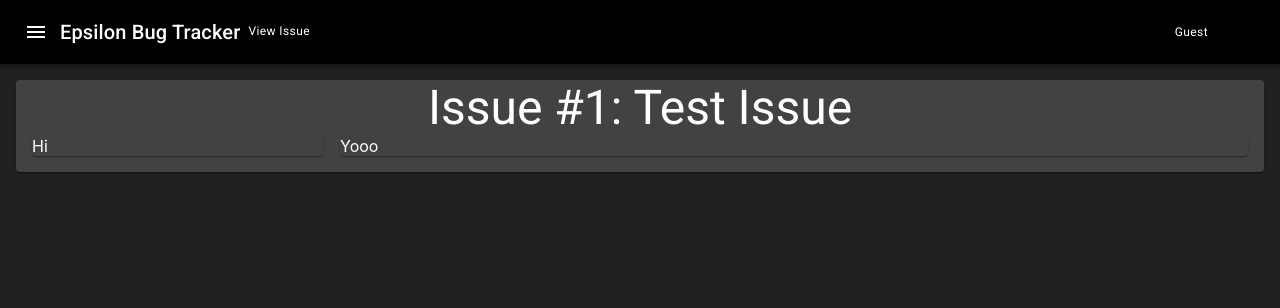
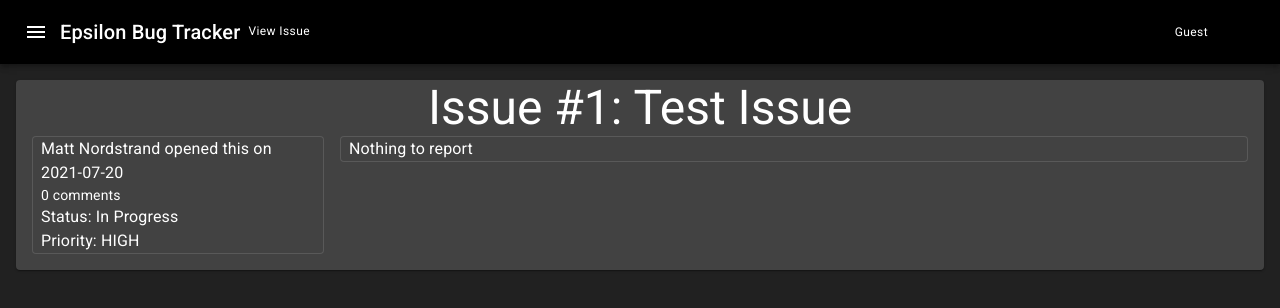
Before and after one commit to MatthewNordstrand/epsilon-bug-tracker, a React (Create React App) app: page /viewissue/1 in a window 1280 px wide. Shown: the top 308 px of the page. Built offline with nearby package versions, Linux system fonts and the light colour scheme; no server answers; some icons are missing.

Commit message:
Most elements of view issue page are in place

```diff
--- a/src/components/MainComponent.js
+++ b/src/components/MainComponent.js
@@ -22,6 +22,9 @@ class MainComponent extends Component {
                     assignee: 'Matt Nordstrand',
                     dateResolved: '',
                     description: 'Nothing to report',
+                    comments: [
+
+                    ],
                 },
                 {
                     id: 2,
@@ -33,6 +36,9 @@ class MainComponent extends Component {
                     assignee: '',
                     dateResolved: '',
                     description: 'Nothing to report',
+                    comments: [
+
+                    ],
                 },
                 {
                     id: 3,
@@ -44,6 +50,9 @@ class MainComponent extends Component {
                     assignee: 'Matt Nordstrand',
                     dateResolved: '',
                     description: 'Nothing to report',
+                    comments: [
+
+                    ],
                 },
                 {
                     id: 4,
@@ -55,6 +64,9 @@ class MainComponent extends Component {
                     assignee: 'Matt Nordstrand',
                     dateResolved: '',
                     description: 'Nothing to report',
+                    comments: [
+
+                    ],
                 },
             ],
         };
--- a/src/components/ViewIssues/ViewIssuePage.js
+++ b/src/components/ViewIssues/ViewIssuePage.js
@@ -3,7 +3,7 @@ import { Grid, makeStyles, Paper, Typography } from "@material-ui/core";
 import { useParams } from "react-router";
 
 const useStyles = makeStyles((theme) => ({
-    paper: {
+    outerPaper: {
         padding: theme.spacing(2),
         paddingTop: 0,
     },
@@ -12,7 +12,11 @@ const useStyles = makeStyles((theme) => ({
     },
     titleHeading: {
         textAlign: "center",
-    }
+    },
+    innerPaper: {
+        paddingLeft: theme.spacing(1),
+        paddingRight: theme.spacing(1),
+    },
 }));
 
 export default function ViewIssuePage(props) {
@@ -23,18 +27,21 @@ export default function ViewIssuePage(props) {
 
     return(
         <div className={classes.pageContainer}>
-            <Paper className={classes.paper}>
+            <Paper className={classes.outerPaper}>
                 <Typography className={classes.titleHeading} variant="h3">Issue #{issueID}: {issue.issueName}</Typography>
 
                 <Grid container spacing={2}>
                     <Grid item xs={3}>
-                        <Paper>
-                            Hi
+                        <Paper variant="outlined" className={classes.innerPaper}>
+                            <Typography variant="body1">{issue.openedBy} opened this on {issue.openedOn}</Typography>
+                            <Typography variant="body2">{issue.comments.length} comments</Typography>
+                            <Typography variant="body1">Status: {issue.status}</Typography>
+                            <Typography variant="body1">Priority: {issue.priority}</Typography>
                         </Paper>
                     </Grid>
                     <Grid item xs={9}>
-                        <Paper>
-                            Yooo
+                        <Paper variant="outlined" className={classes.innerPaper}>
+                            <Typography variant="body1">{issue.description}</Typography>
                         </Paper>
                     </Grid>
                 </Grid>
```
